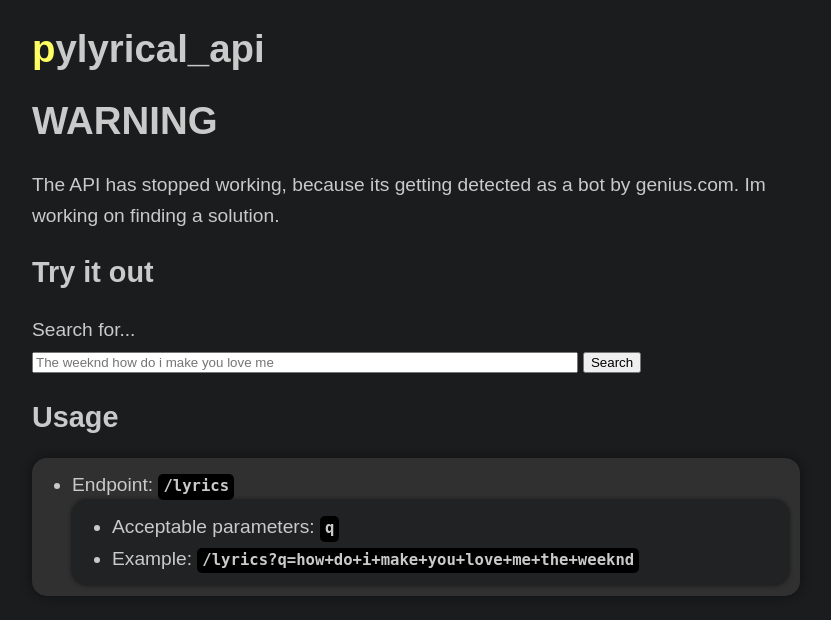
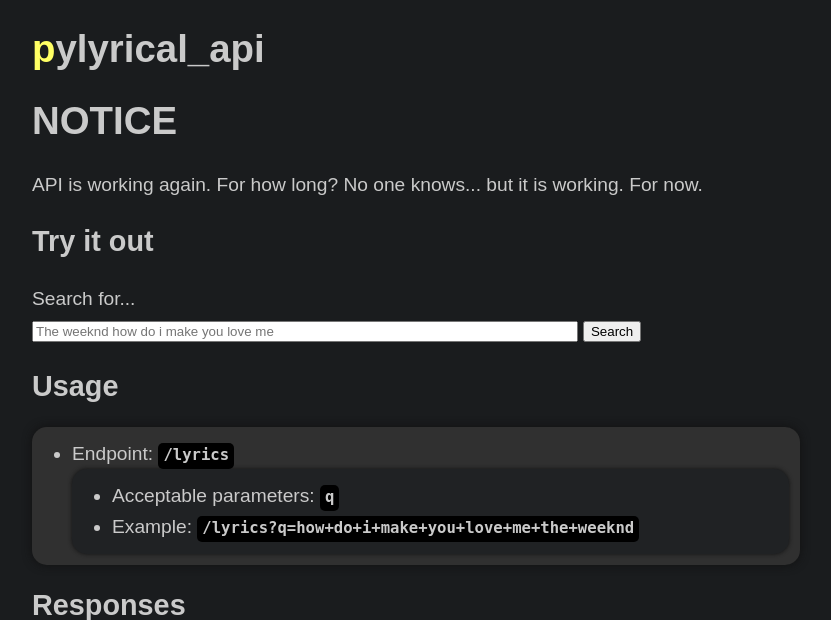
Before and after one commit to devlocalhost/pylyrical_api, a Flask app: page / in a window 1280 px wide. Shown: the top 620 px of the page, without its empty margins (224-1055 px from the left). Run offline with Flask 3, Linux system fonts and the light colour scheme; parts of the project's set-up code (start-up, migrations or seed data) failed here and were passed over.

Commit message:
update html warning

```diff
--- a/templates/index.html
+++ b/templates/index.html
@@ -12,8 +12,8 @@
 
         <h1 class="colored" onclick="toggleStylesheet()">pylyrical_api</h1>
 
-        <h1>WARNING</h1>
-        <p>The API has stopped working, because its getting detected as a bot by genius.com. Im working on finding a solution.</p>
+        <h1>NOTICE</h1>
+        <p>API is working again. For how long? No one knows... but it is working. For now.</p>
 
         <h2>Try it out</h2>
         <form action="/lyrics" method="get">
```
